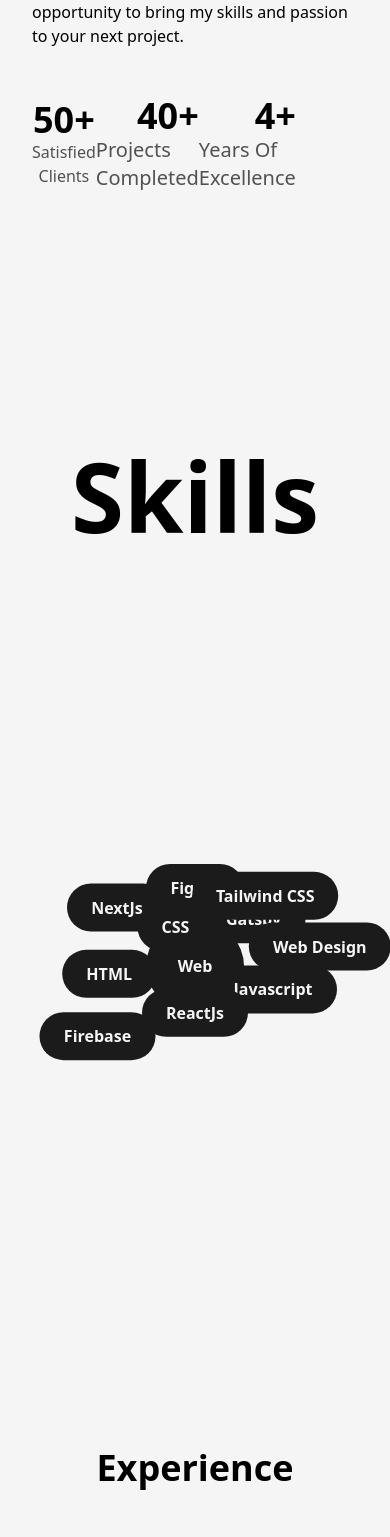
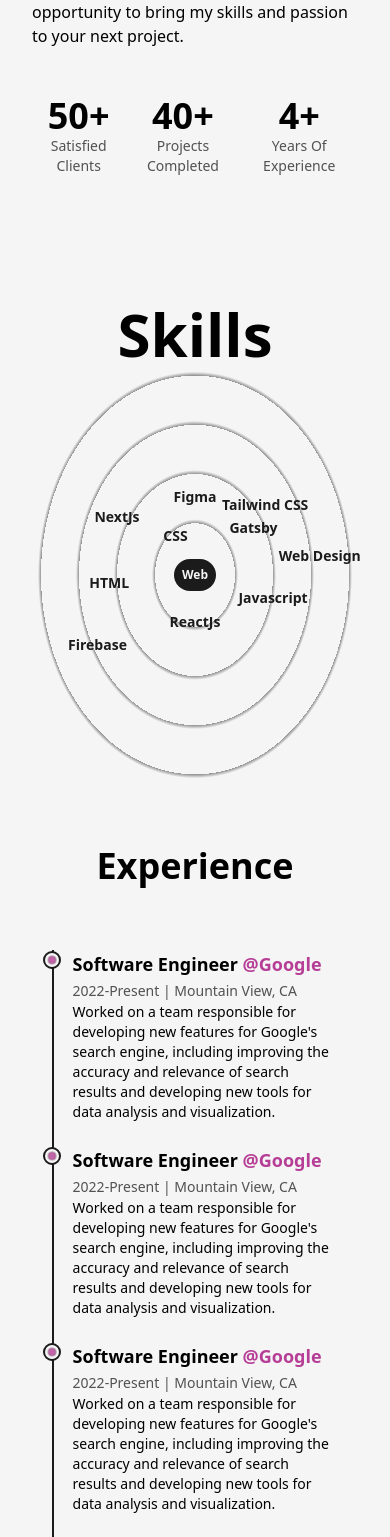
Before and after one commit to spriveen/Portfolio, a Next.js app: page /about in a window 390 px wide. Shown: the part 1020-2557 px from the top of the page. Built offline with nearby package versions, Linux system fonts and the light colour scheme.

Commit message:
update new project.js

```diff
--- a/src/components/Education.js
+++ b/src/components/Education.js
@@ -7,7 +7,7 @@
 
   const ref =useRef(null)
     return(
-        <li ref={ref} className='my-3 first:mt-0 last:mb-0 w-[60%] mx-auto flex flex-col items-center justify-between
+        <li ref={ref} className='my-8 first:mt-0 last:mb-0 w-[60%] mx-auto flex flex-col items-center justify-between
         md:w-[80%]'>
             <LiIcon reference={ref}/>
             <motion.div
--- a/src/components/Experience.js
+++ b/src/components/Experience.js
@@ -38,7 +38,9 @@
   )
   return (
     <div className='my-64 md:my-[50px] xs:my-[60px]'>
-      <h2 className='font-bold text-8xl mb-32 w-full text-center md:text-6xl xs:text-4xl md:mb-16 '>Experience</h2>
+      <h2 className='font-bold text-8xl mb-32 w-full text-center md:text-6xl xs:text-4xl md:mb-16 '>
+        Experience
+        </h2>
 
       <div ref = {ref} className='w-[75%] mx-auto relative lg:w-[90%] md:w-full'>
 
--- a/src/components/LiIcon.js
+++ b/src/components/LiIcon.js
@@ -9,7 +9,7 @@
 
   return (
     <figure className="absolute left-0 stroke-dark dark:stroke-light">
-      <svg className='-rotate-90' width="75" height="75%" viewBox="0 0 100 100">
+      <svg className='-rotate-90 md:w-[60px] md:h-[60px] xs:w-[40px] xs:h-[40px]'   width="75" height="75%" viewBox="0 0 100 100">
         <circle cx="75" cy="50" r="20" className="stroke-primary dark:stroke-primaryDark stroke-1 fill-none" />
         <motion.circle cx="75" cy="50" r="20" className='stroke-[5px] fill-light dark:fill-dark'
 
--- a/src/components/Skills.js
+++ b/src/components/Skills.js
@@ -6,6 +6,8 @@
         <motion.div
         className='flex items-center justify-center rounded-full font-semibold bg-dark text-light
         py-3 px-6 shadow-dark cursor-pointer absolute dark:text-dark dark:bg-light
+        lg:py-2 lg:px-4 md:text-sm md:py-1.5 md:px-3 xs:bg-transparent xs:dark:bg-transparent
+        xs:text-dark xs:dark:text-light xs:font-bold
         '
         whileHover={{ scale: 1.05 }}
         initial={{x:0, y:0}}
@@ -21,11 +23,17 @@
 const Skills = () => {
     return (
         <div>
-            <h2 className='font-bold text-8xl mt-64 w-full text-center'>Skills</h2>
-            <div className='w-full h-screen relative flex items-center justify-center rounded-full bg-circulrLigh dark:bg-circulrDark'>
+            <h2 className='font-bold text-8xl mt-64 w-full text-center md:text-6xl md:mt-32'>Skills</h2>
+            <div className='w-full h-screen relative flex items-center justify-center rounded-full bg-circulrLight dark:bg-circulrDark
+            lg:h-[80vh] sm:h[60vh] xs:h-[50vh]
+            lg:bg-circulrLightLg lg:dark:bg-circulrDarkLg
+            md:bg-circulrLightMd md:dark:bg-circulrDarkMd
+            sm:bg-circulrLightSm sm:dark:bg-circulrDarkSm
+
+            '>
                 <motion.div
                     className='flex items-center justify-center rounded-full font-semibold bg-dark text-light
-                    p-8 shadow-dark cursor-pointer dark:text-dark dark:bg-light
+                    p-8 shadow-dark cursor-pointer dark:text-dark dark:bg-light lg:p-6 md:p-4 xs:text-xs xs:p-2
 
                     '
                     whileHover={{ scale: 1.05 }}
--- a/src/pages/about.js
+++ b/src/pages/about.js
@@ -79,31 +79,27 @@
                 sizes="(max-width: 768px) 100vw, (max-width:1200px) 50vw, 33vw"
               />
             </div>
-            <div className="col-span-2 flex flex-col items-end justify-between xl:col=span-8 xl:flex-row xl:items-center md:order-3">
-              <div className="flex flex-col items-end justify-center xl:items-center">
-                <span className="inline-block text-7xl font-bold md:text-5xl xs:text-4xl">
-                  <AnimatedNumbers value={50} />+
+            <div className='col-span-2 flex flex-col items-end justify-between xl:col-span-8 xl:flex-row xl:items-center md:order-3'>
+                <div className='flex flex-col items-end justify-center xl:items-center'>
+                    <span className='inline-block text-7xl font-bold md:text-6xl sm:text-5xl xs:text-4xl'>
+                        <AnimatedNumbers value={50}/>+
                     </span>
-                <h2 className="text-xl font-medium capitalize text-dark/75 dark:text-light/75 xl:text-center md:text-lg sm:text-base
-                xs:text-s">
-                  satisfied clients
-                </h2>
+                    <h2 className='text-xl font-medium capitalize text-dark/75 dark:text-light/75
+                    xl:text-center md:text-lg sm:text-base xs:text-sm'>satisfied clients</h2>
                 </div>
-              <div className="flex flex-col items-end justify-center">
-                <span className="inline-block text-7xl font-bold  md:text-5xl xs:text-4xl">
-                  <AnimatedNumbers value={40} />+
+                <div className='flex flex-col items-end justify-center xl:items-center'>
+                    <span className='inline-block text-7xl font-bold md:text-6xl sm:text-5xl xs:text-4xl'>
+                    <AnimatedNumbers value={40}/>+
                     </span>
-                <h2 className="text-xl font-medium capitalize text-dark/75 dark:text-light">
-                  projects completed
-                </h2>
+                    <h2 className='text-xl font-medium capitalize text-dark/75 dark:text-light/75
+                    xl:text-center md:text-lg sm:text-base xs:text-sm'>projects completed</h2>
                 </div>
-              <div className="flex flex-col items-end justify-center">
-                <span className="inline-block text-7xl font-bold  md:text-5xl xs:text-4xl">
-                  <AnimatedNumbers value={4} />+
+                <div className='flex flex-col items-end justify-center xl:items-center'>
+                    <span className='inline-block text-7xl font-bold md:text-6xl sm:text-5xl xs:text-4xl'>
+                    <AnimatedNumbers value={4}/>+
                     </span>
-                <h2 className="text-xl font-medium capitalize text-dark/75 dark:text-light">
-                  years of excellence
-                </h2>
+                    <h2 className='text-xl font-medium capitalize text-dark/75 dark:text-light/75
+                    xl:text-center md:text-lg sm:text-base xs:text-sm'>years of experience</h2>
                 </div>
             </div>
           </div>
--- a/src/pages/project.js
+++ b/src/pages/project.js
@@ -14,11 +14,13 @@
 const FeaturedProject = ({ type, title, summary, img, link, github }) => {
   return (
     <article className='w-full flex items-center justify-between relative rounded-br-2xl
-    rounded-3xl border border-solid border-dark bg-light shadow-2xl p-12 dark:bg-dark dark:border-light'>
-      <div className='absolute top-0 -right-3 -z-10 w-[101%] h-[103%] rounded-[2.5rem] bg-dark
-        rounded-br-3xl dark:bg-light' />
+    rounded-3xl border border-solid border-dark bg-light shadow-2xl p-12 dark:bg-dark dark:border-light
+    lg:flex-col lg:p-8 xs:rounded-2xl xs:rounded-br-3xl xs:p-4'>
+
+<div className='absolute top-0 -right-3 -z-10 w-[101%] h-[103%] rounded-[2.5rem] bg-dark
+        rounded-br-3xl dark:bg-light xs:-right-2 sm:h-[102%] xs:w-full xs:rounded-[1.5rem]' />
       <Link href={link} target="_blank"
-        className='w-1/2 cursor-pointer overflow-hidden rounded-lg'
+        className='w-1/2 cursor-pointer overflow-hidden rounded-lg lg:w-full'
       >
         <FramerImage src={img} alt={title} className='w-full h-auto'
         whileHover={{scale:1.05}}
@@ -27,16 +29,16 @@
           sizes="(max-width: 768px) 100vw, (max-width: 1200px)50vw, 50vw"/>
       </Link>
 
-      <div className='w-1/2 flex flex-col items-start justify-between pl-6'>
-        <span className='text-primary font-medium text-xl dark:text-primaryDark'>{type}</span>
+      <div className='w-1/2 flex flex-col items-start justify-between pl-6 lg:w-full lg:pl-0 lg:pt-6'>
+        <span className='text-primary font-medium text-xl dark:text-primaryDark xs:text-base'>{type}</span>
         <Link href={link} target="_blank" className='hover:underline underline-offset-2'>
-          <h2 className='my-2 w-full text-left text-4xl font-bold dark:text-light'>{title}</h2>
+          <h2 className='my-2 w-full text-left text-4xl font-bold dark:text-light sm:text-sm'>{title}</h2>
         </Link>
-        <p className='my-2 font-medium text-dark dark:text-light'>{summary}</p>
+        <p className='my-2 font-medium text-dark dark:text-light sm:text-sm'>{summary}</p>
         <div className='mt-2 flex items-center'>
           <Link href={github} target="_blank" className='w-10'><GithubIcon /></Link>
           <Link href={link} target="_blank" className='ml-4 rounded-lg bg-dark text-light
-        p-2 px-6 text-lg font-semibold dark:bg-light dark:text-dark'>Visit the Project</Link>
+        p-2 px-6 text-lg font-semibold dark:bg-light dark:text-dark sm:px-4 sm:text-base'>Visit the Project</Link>
         </div>
       </div>
     </article>
@@ -46,9 +48,9 @@
 const Project = ({ title, type, img, link, github }) => {
   return (
     <article className='w-full flex flex-col items-center justify-center rounded-2xl
-    border border-solid border-dark bg-light p-6 relative dark:bg-dark dark:border-light'>
+    border border-solid border-dark bg-light p-6 relative dark:bg-dark dark:border-light xs:p-4'>
       <div className='absolute top-0 -right-3 -z-10 w-[101%] h-[103%] rounded-[2rem] bg-dark
-        rounded-br-3xl dark:bg-light'/>
+        rounded-br-3xl dark:bg-light md:-right-2 md:w-[101%] xs:h-[102%] xs:rounded-[1.5rem]'/>
       <Link href={link} target="_blank"
         className='w-full cursor-pointer overflow-hidden rounded-lg'
       >
@@ -58,14 +60,14 @@
       </Link>
 
       <div className='w-full flex flex-col items-start justify-between mt-4'>
-        <span className='text-primary font-medium text-xl dark:text-primaryDark'>{type}</span>
+        <span className='text-primary font-medium text-xl dark:text-primaryDark lg:text-lg md:text-base'>{type}</span>
         <Link href={link} target="_blank" className='hover:underline underline-offset-2'>
-          <h2 className='my-2 w-full text-left text-3xl font-bold'>{title}</h2>
+          <h2 className='my-2 w-full text-left text-3xl font-bold lg:text-2xl'>{title}</h2>
         </Link>
 
         <div className='w-full mt-2 flex items-center justify-between'>
-          <Link href={link} target="_blank" className=' text-lg font-semibold underline'>Visit</Link>
-          <Link href={github} target="_blank" className='w-10'><GithubIcon /></Link>
+          <Link href={link} target="_blank" className=' text-lg font-semibold underline md:text-base'>Visit</Link>
+          <Link href={github} target="_blank" className='w-8 md:w-6'><GithubIcon /></Link>
         </div>
       </div>
     </article>
@@ -79,14 +81,16 @@
         <title>Riveen | Project Page</title>
         <meta name="description" content="any description" />
       </Head>
-      <main className='w-full mb-16 flex flex-col items-center justify-center dark:text-light'>
+
+      <main className='w-full mb-16 flex flex-col items-center justify-center overflow-hidden dark:text-light'>
         <Layout className='pt-16'>
           <AnimatedText text="Imagination Trumps Knowledge!"
-            className='mb-16' />
+            className='mb-16 lg:!text-7xl sm:mb-8 sm:!text-6xl xs:!text-4xl' />
 
-          <div className='grid grid-cols-12 gap-24 gap-y-32'>
+          <div className='grid grid-cols-12 gap-24 gap-y-32 xl:gap-x-16 lg:gap-x-8 md:gap-y-24 sm:gap-x-0'>
             <div className='col-span-12'>
               <FeaturedProject
+
                 title="Crypto Screener Application"
                 img={project1}
                 summary="A feature-rich Crypto Screener App using React, Tailwind CSS, Context API, React Router and Recharts.
@@ -97,8 +101,9 @@
                 type="Featured Project"
               />
             </div>
-            <div className='col-span-6'>
+            <div className='col-span-6 sm:col-span-12'>
               <Project
+
                 title="Crypto Screener Application"
                 img={project1}
                 summary="A feature-rich Crypto Screener App using React, Tailwind CSS, Context API, React Router and Recharts.
@@ -109,8 +114,9 @@
                 type="Featured Project"
               />
             </div>
-            <div className='col-span-6'>
+            <div className='col-span-6 sm:col-span-12'>
               <Project
+
                 title="Crypto Screener Application"
                 img={project1}
                 summary="A feature-rich Crypto Screener App using React, Tailwind CSS, Context API, React Router and Recharts.
@@ -124,6 +130,7 @@
 
             <div className='col-span-12'>
               <FeaturedProject
+
                 title="Crypto Screener Application"
                 img={project1}
                 summary="A feature-rich Crypto Screener App using React, Tailwind CSS, Context API, React Router and Recharts.
@@ -134,8 +141,9 @@
                 type="Featured Project"
               />
             </div>
-            <div className='col-span-6'>
+            <div className='col-span-6 sm:col-span-12'>
               <Project
+
                 title="Crypto Screener Application"
                 img={project1}
                 summary="A feature-rich Crypto Screener App using React, Tailwind CSS, Context API, React Router and Recharts.
@@ -146,8 +154,9 @@
                 type="Featured Project"
               />
             </div>
-            <div className='col-span-6'>
+            <div className='col-span-6 sm:col-span-12'>
               <Project
+
                 title="Crypto Screener Application"
                 img={project1}
                 summary="A feature-rich Crypto Screener App using React, Tailwind CSS, Context API, React Router and Recharts.
--- a/tailwind.config.js
+++ b/tailwind.config.js
@@ -27,8 +27,29 @@
         'spin-slow': 'spin 8s linear infinite',
       },
       backgroundImage: {
-        circulrLight: 'repeating-radial-gradient(rgba(0,0,0,0.4) 2px, #f5f5f5 5px, #f5f5f5 100px)',
-        circulrDark: 'repeating-radial-gradient(rgba(255,255,255,0.5) 2px, #1b1b1b 5px, #1b1b1b 100px)',
+        circulrLight:
+        "repeating-radial-gradient(rgba(0,0,0,0.4) 2px,#f5f5f5 5px,#f5f5f5 100px)",
+
+    circulrDark:
+        "repeating-radial-gradient(rgba(255,255,255,0.5) 2px,#1b1b1b 8px,#1b1b1b 100px)",
+
+    circulrLightLg:
+        "repeating-radial-gradient(rgba(0,0,0,0.4) 2px,#f5f5f5 5px,#f5f5f5 80px)",
+
+    circulrDarkLg:
+        "repeating-radial-gradient(rgba(255,255,255,0.5) 2px,#1b1b1b 8px,#1b1b1b 80px)",
+
+    circulrLightMd:
+        "repeating-radial-gradient(rgba(0,0,0,0.4) 2px,#f5f5f5 5px,#f5f5f5 60px)",
+
+    circulrDarkMd:
+        "repeating-radial-gradient(rgba(255,255,255,0.5) 2px,#1b1b1b 8px,#1b1b1b 60px)",
+
+    circulrLightSm:
+        "repeating-radial-gradient(rgba(0,0,0,0.4) 2px,#f5f5f5 5px,#f5f5f5 40px)",
+
+    circulrDarkSm:
+        "repeating-radial-gradient(rgba(255,255,255,0.5) 2px,#1b1b1b 4px,#1b1b1b 40px)",
       },
     },
     screens: {
```
Lines whose indentation alone changed are shown as unchanged.
